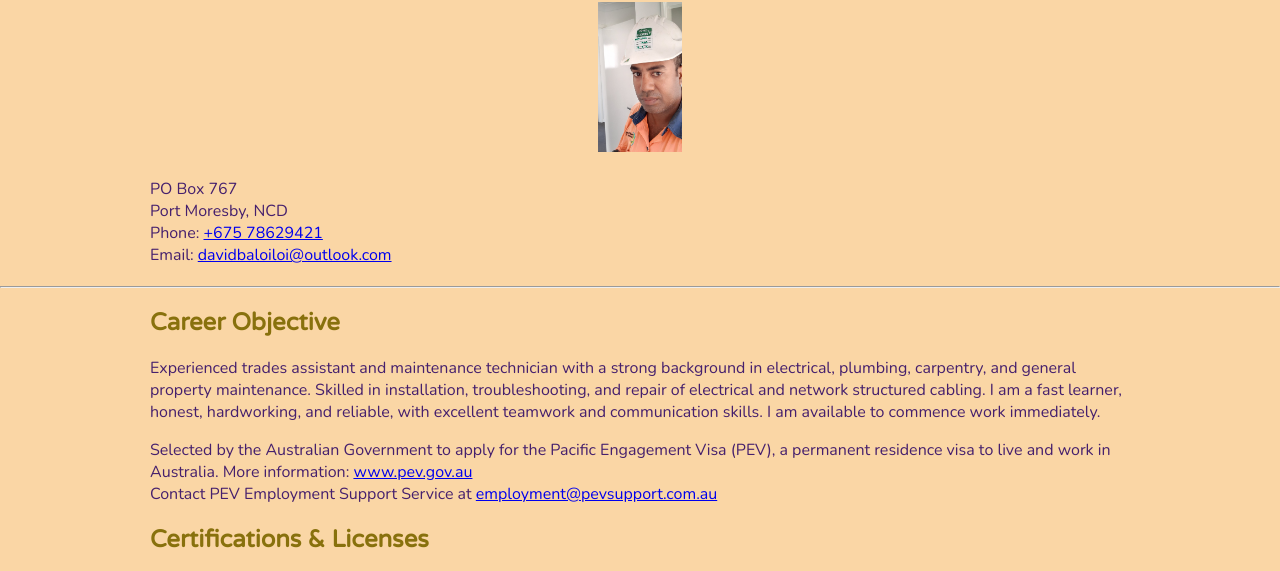
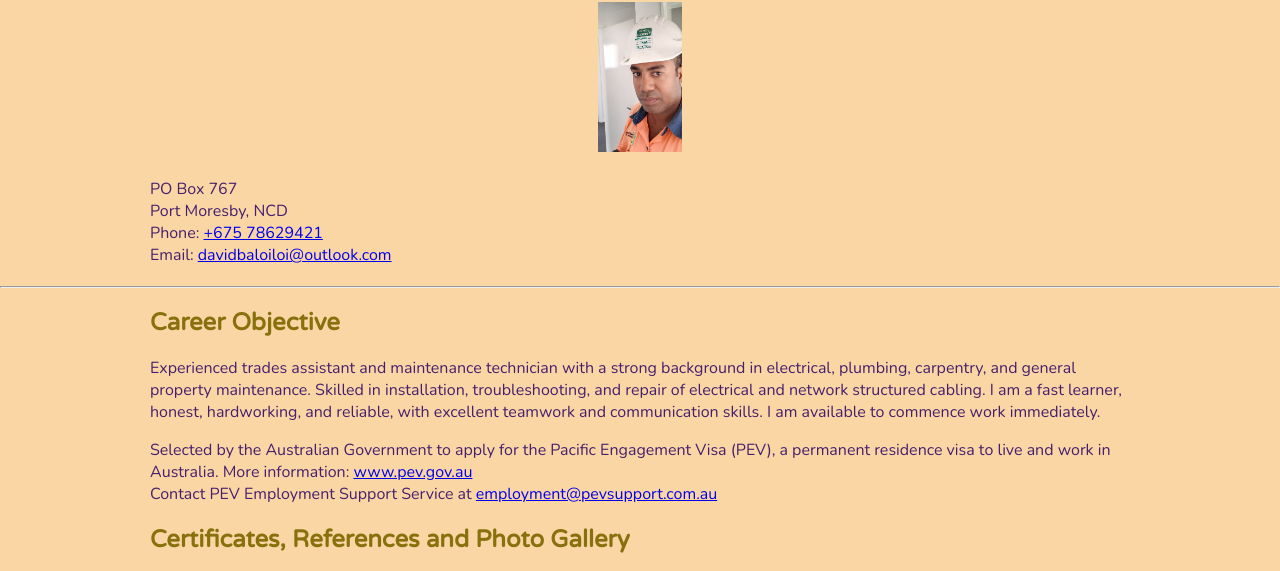
Before and after one commit to 2024dav/html-davidbcv, a plain HTML site: page index.html in a window 1280 px wide. Shown: the part 194-765 px from the top of the page. Drawn offline with nearby package versions, Linux system fonts and the light colour scheme; a web font is replaced by a local one.

Commit message:
Update index.html

```diff
--- a/index.html
+++ b/index.html
@@ -46,7 +46,7 @@
     </section>
 
     <section class="certifications">
-        <h2>Certifications & Licenses</h2>
+        <h2>Certificates, References and Photo Gallery</h2>
         <ul>
             <li><a href="./docu/NC1 Certificate.pdf">National Certificate 1</a></li>
             <li><a href="./docu/NC1 Transcript.pdf">National Certificate 1 Transcript</a></li>
```
